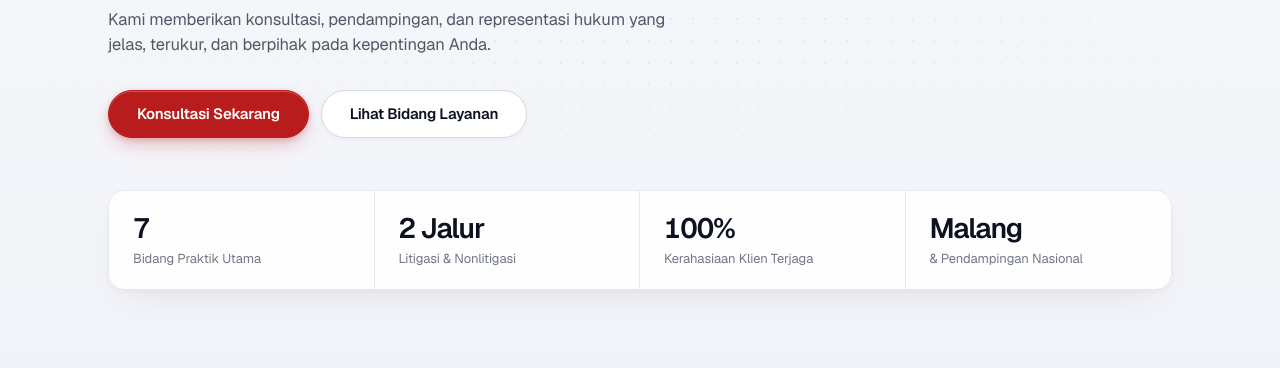
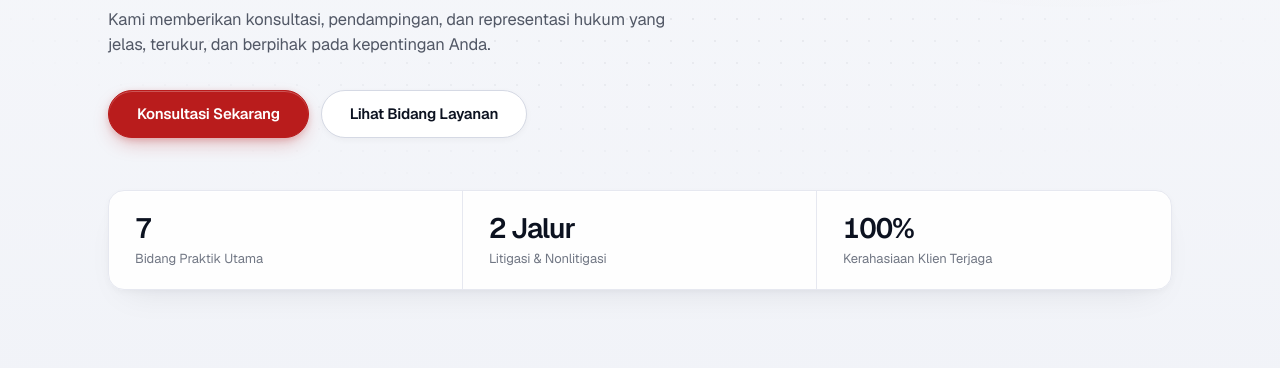
Before and after one commit to sapifysh/AGSLAW, a website built with Vite: page index.html in a window 1280 px wide. Shown: the part 432-800 px from the top of the page. Built offline with nearby package versions, Linux system fonts and the light colour scheme.

Commit message:
style: remove Malang metric from hero and adjust hero metrics to 3 columns

```diff
--- a/index.html
+++ b/index.html
@@ -186,10 +186,6 @@
             <div class="hero-metric">
               <p class="hero-metric-val">100%</p>
               <p class="hero-metric-label">Kerahasiaan Klien Terjaga</p>
-            </div>
-            <div class="hero-metric">
-              <p class="hero-metric-val">Malang</p>
-              <p class="hero-metric-label">&amp; Pendampingan Nasional</p>
             </div>
           </div>
         </div>
--- a/src/styles/main.css
+++ b/src/styles/main.css
@@ -673,11 +673,11 @@ section[id] {
   width: 100%;
 }
 
-/* 4-Column Trust Metrics Strip (Crisp Elevated White Surface) */
+/* 3-Column Trust Metrics Strip (Crisp Elevated White Surface) */
 .hero-metrics {
   margin-top: 52px;
   display: grid;
-  grid-template-columns: repeat(2, 1fr);
+  grid-template-columns: 1fr;
   background-color: rgba(255, 255, 255, 0.92);
   border: 1px solid var(--color-border);
   border-radius: 16px;
@@ -689,16 +689,11 @@ section[id] {
 }
 
 .hero-metric {
-  padding: 20px 18px;
+  padding: 20px 22px;
   border-bottom: 1px solid var(--color-border);
-  border-right: 1px solid var(--color-border);
-}
-
-.hero-metric:nth-child(2n) {
-  border-right: none;
-}
-
-.hero-metric:nth-last-child(-n + 2) {
+}
+
+.hero-metric:last-child {
   border-bottom: none;
 }
 
@@ -1973,15 +1968,12 @@ section[id] {
   }
 
   .hero-metrics {
-    grid-template-columns: repeat(4, 1fr);
+    grid-template-columns: repeat(3, 1fr);
   }
 
   .hero-metric {
-    padding: 22px 24px;
+    padding: 22px 26px;
     border-bottom: none;
-  }
-
-  .hero-metric:nth-child(2n) {
     border-right: 1px solid var(--color-border);
   }
 
```
